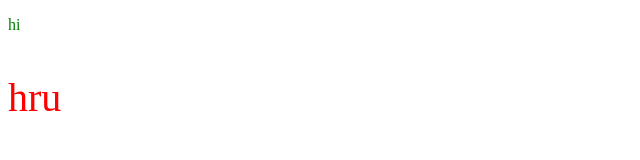
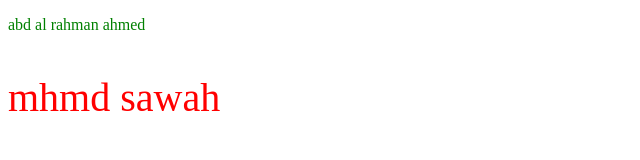
Before and after one commit to mhmd-op/web, a plain HTML site: page Index.html in a window 1280 px wide. Shown: the whole page, without its empty margins (0-640 px from the left). Drawn offline with Linux system fonts and the light colour scheme.

Commit message:
Update Index.html

```diff
--- a/Index.html
+++ b/Index.html
@@ -6,7 +6,7 @@
     <link rel="stylesheet" href="master.css">
 </head>
 <body>
-    <p class="p">hi</p>
-    <p class="h">hru</p>
+    <p class="p">abd al rahman ahmed</p>
+    <p class="h">mhmd sawah</p>
 </body>
 </html>
```
